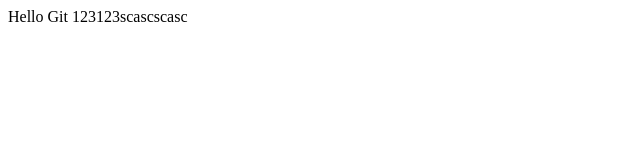
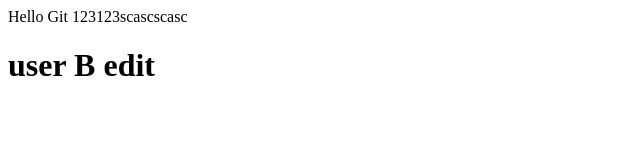
Before and after one commit to Sugarstar0710/DemoGitDotnet01, a plain HTML site: page index.html in a window 1280 px wide. Shown: the whole page, without its empty margins (0-640 px from the left). Drawn offline with Linux system fonts and the light colour scheme.

Commit message:
userb_push

```diff
--- a/index.html
+++ b/index.html
@@ -7,5 +7,6 @@
 </head>
 <body>
     Hello Git 123123scascscasc
+    <h1>user B edit</h1>
 </body>
 </html>
```
